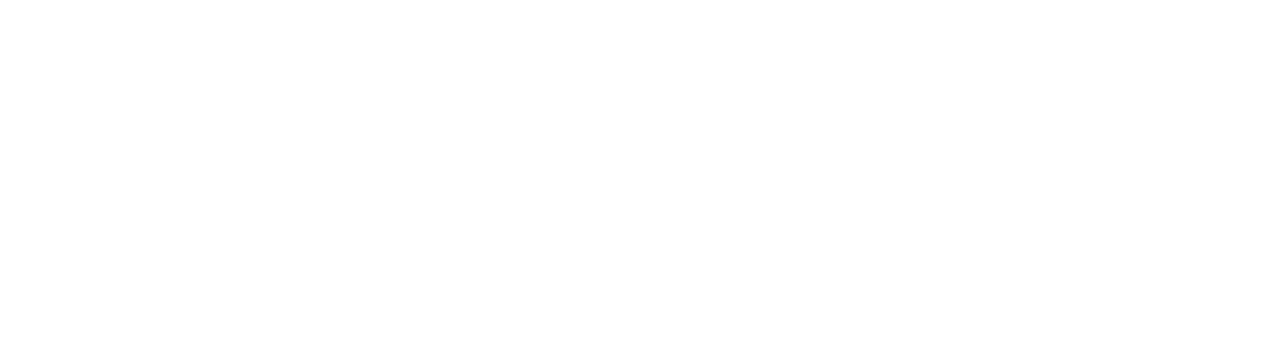
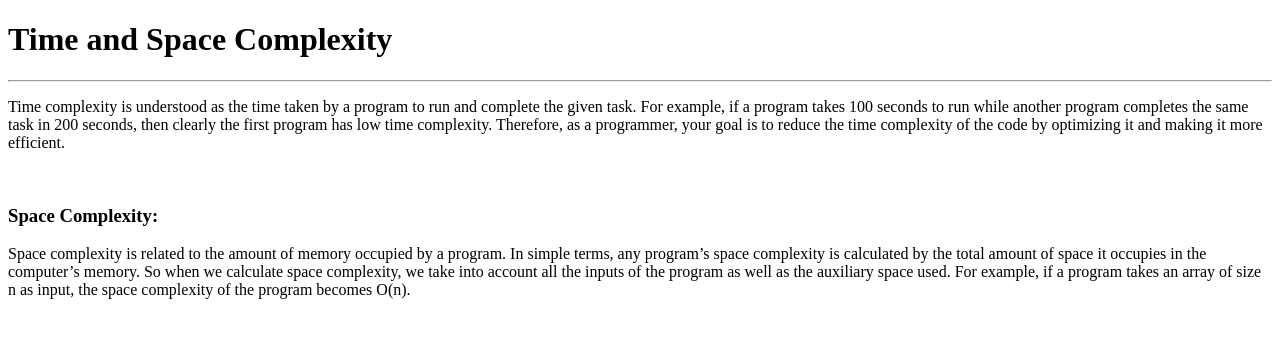
Before and after one commit to acciojob/time-and-space-complexity-shraddha2903, a website: page main.html in a window 1280 px wide. Drawn offline with Linux system fonts and the light colour scheme.

Commit message:
created a submission

```diff
--- a/main.html
+++ b/main.html
@@ -8,6 +8,24 @@
 
 <body>
 	<!-- the entire body must be written by student -->
+
+	<h1>
+		Time and Space Complexity
+	</h1><hr>
+	<p>Time complexity is understood as the time taken by a program to run and complete the given task. For example,
+		if a program takes 100 seconds to run while another program completes the same task in 200 seconds,
+		then clearly the first program has low time complexity.
+		Therefore, as a programmer, your goal is to reduce the time complexity of the code by optimizing it and making it more efficient.
+	</p><br>
+	<h3>Space Complexity:</h3>
+	<p>
+		Space complexity is related to the amount of memory occupied by a program.
+		In simple terms, any program’s space complexity is calculated by the total amount of space it occupies in the computer’s memory.
+		So when we calculate space complexity, we take into account all the inputs of the program as well as the auxiliary space used.
+		For example, if a program takes an array of size n as input,
+		the space complexity of the program becomes O(n).
+	</p>
+
     <script type="text/javascript" src="./script.js">
 </script>
 
```
